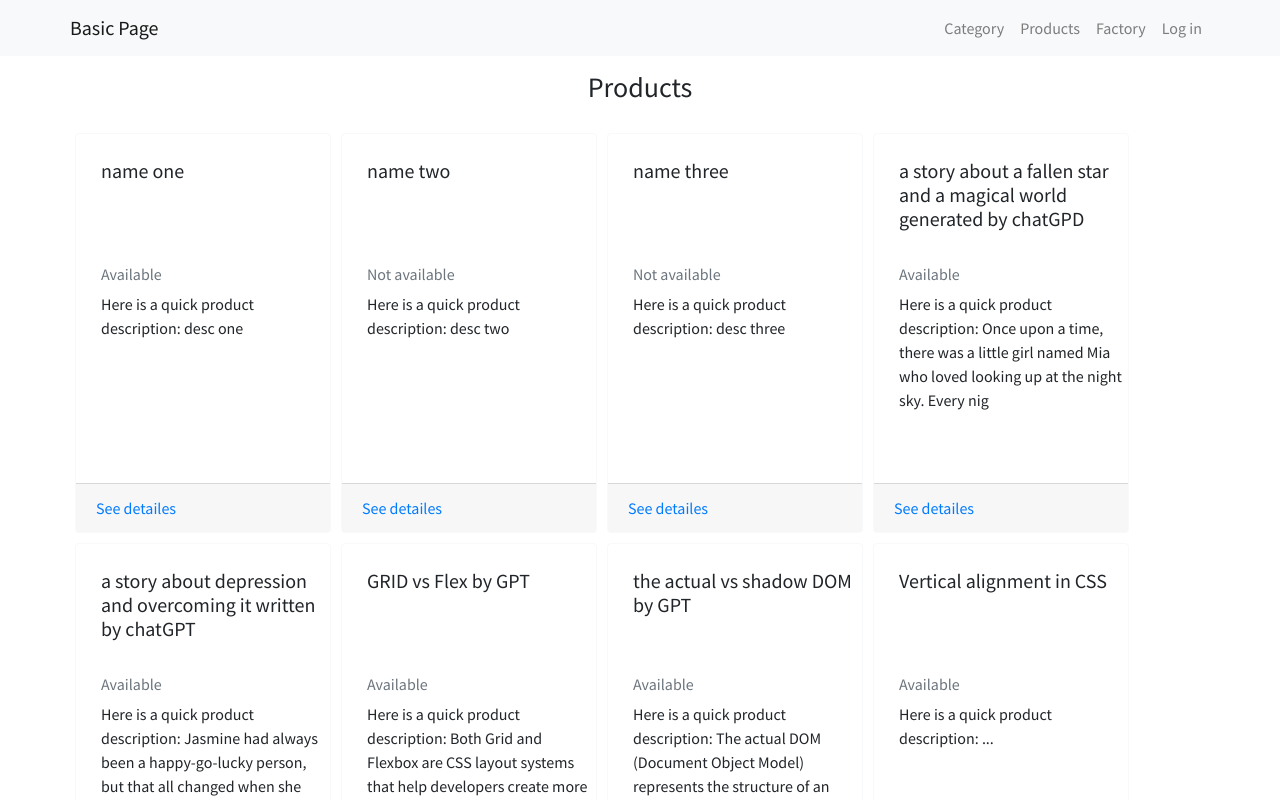
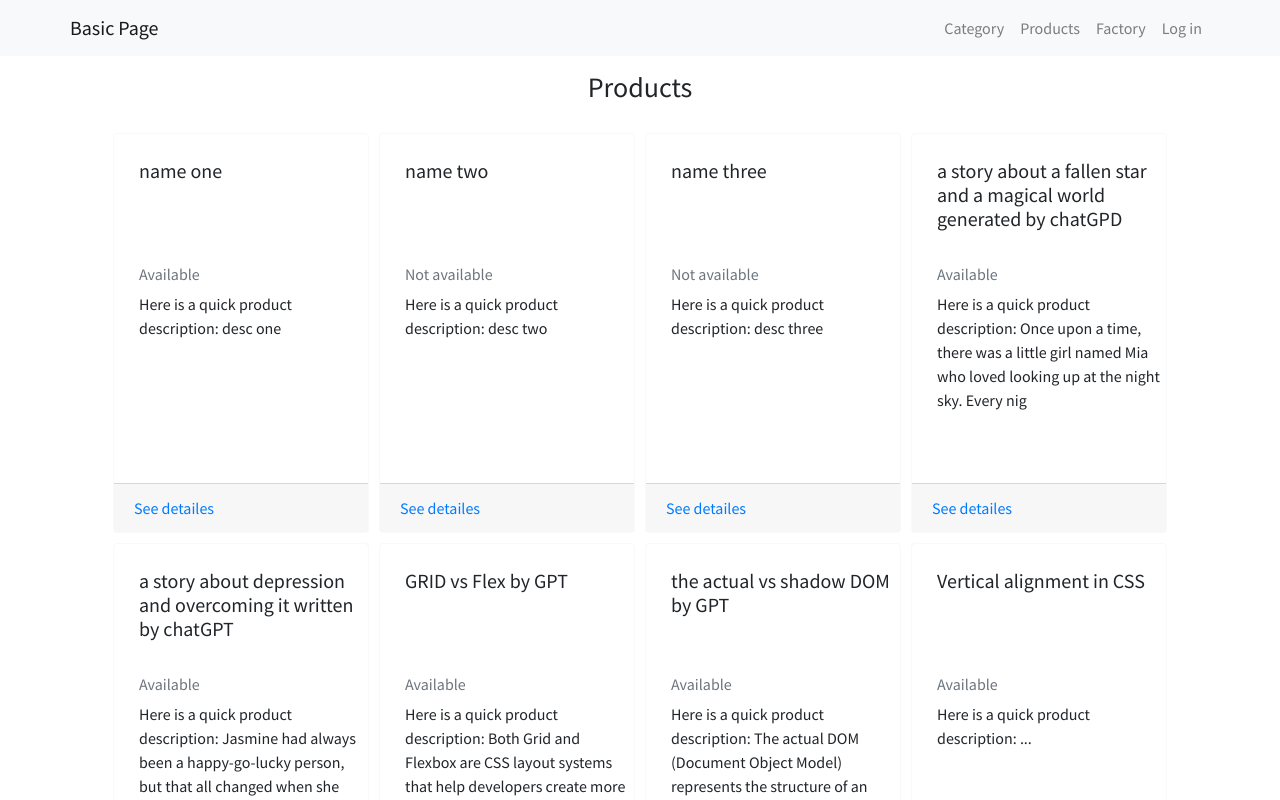
Before and after one commit to melission/react-router-demo, a React app: page /products in a window 1280 px wide. Shown: the top 800 px of the page. Built offline with nearby package versions, Linux system fonts and the light colour scheme.

Commit message:
in Row, just cont center was added

```diff
--- a/src/Products.js
+++ b/src/Products.js
@@ -42,7 +42,7 @@ const Products = ({ match }) => {
             <div>
                 <h3>Products</h3>
                 <Container>
-                    <Row>
+                    <Row className="justify-content-center">
                         {linkList}
                     </Row>
                 </Container>
```
